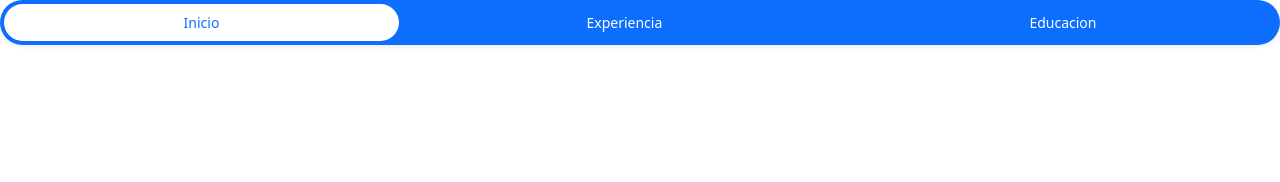
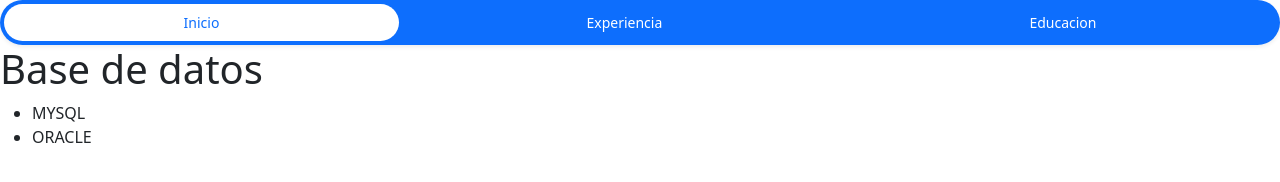
Before and after one commit to Davayme/Correccion, a plain HTML site: page experiencia.html in a window 1280 px wide. Drawn offline with nearby package versions, Linux system fonts and the light colour scheme.

Commit message:
se agrego la experiencia

```diff
--- a/experiencia.html
+++ b/experiencia.html
@@ -21,8 +21,13 @@
     </li>
   </ul>
 
+
   <section>
-
+    <h1>Base de datos</h1>
+    <ul>
+      <li>MYSQL</li>
+      <li>ORACLE</li>
+    </ul>
   </section>
 
 
```
